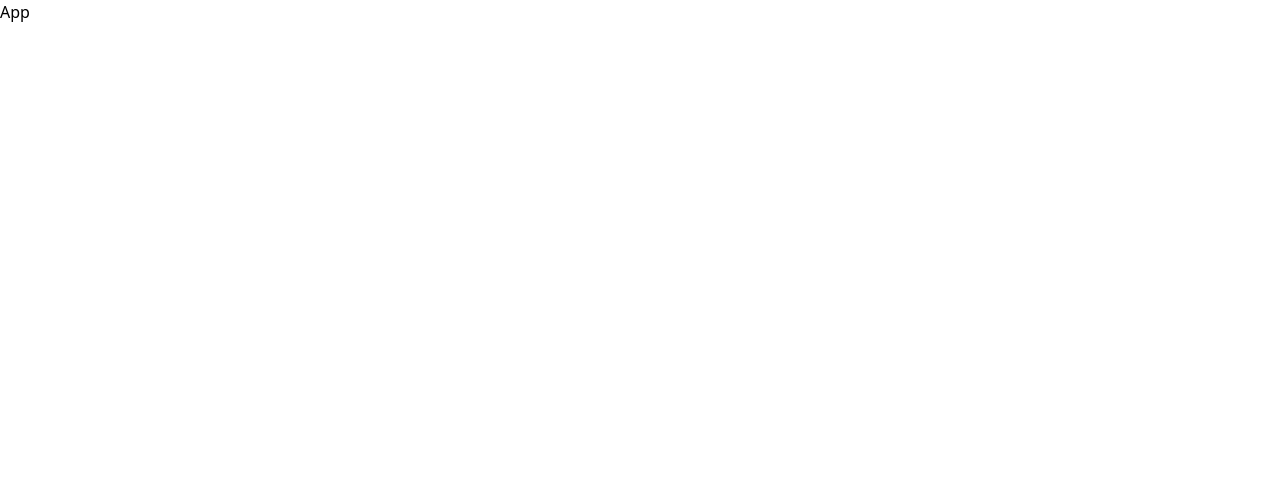
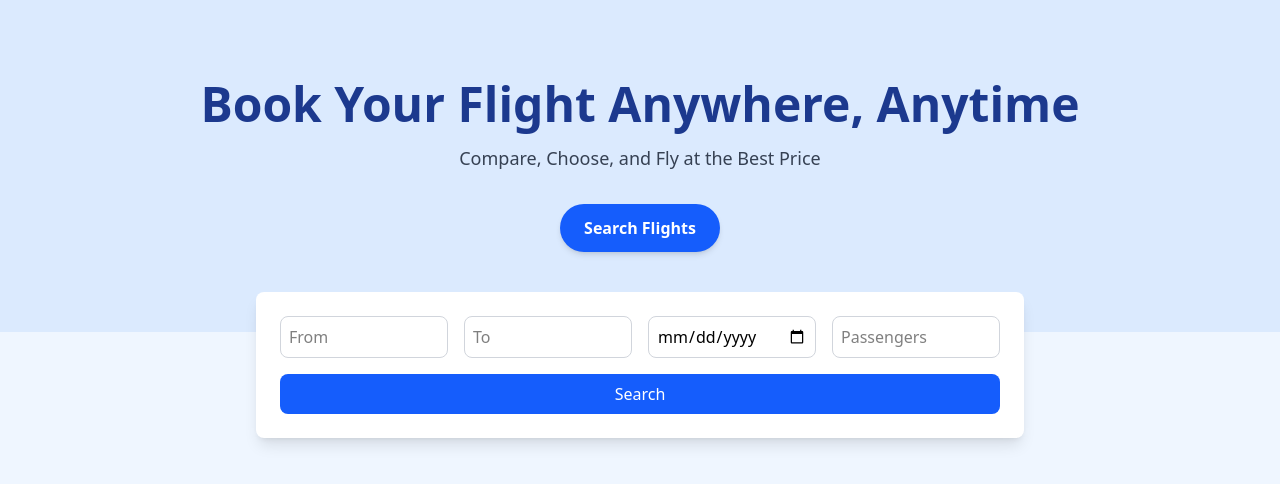
Before and after one commit to mr-aman-git/Flight-Booking-Homepage, a React (Vite) app: page / in a window 1280 px wide. Shown: the top 484 px of the page. Built offline with nearby package versions, Linux system fonts and the light colour scheme.

Commit message:
hero section add

```diff
--- a/src/App.jsx
+++ b/src/App.jsx
@@ -1,9 +1,13 @@
-import React from 'react'
+import Hero from "./components/Hero";
+import SearchBox from "./components/SearchBox";
 
-const App = () => {
+function App() {
   return (
-    <div>App</div>
-  )
+    <div className="bg-blue-50 min-h-screen">
+      <Hero />
+      <SearchBox />
+    </div>
+  );
 }
 
-export default App
+export default App;
--- a/src/components/Hero.jsx
+++ b/src/components/Hero.jsx
@@ -1,9 +1,26 @@
-import React from 'react'
+import { motion } from "framer-motion";
 
-const Hero = () => {
+export default function Hero() {
   return (
-    <div>Hero</div>
-  )
+    <motion.div
+      className="text-center py-20 bg-blue-100"
+      initial={{ opacity: 0, y: -40 }}
+      animate={{ opacity: 1, y: 0 }}
+      transition={{ duration: 0.6 }}
+    >
+      <h1 className="text-4xl md:text-5xl font-bold text-blue-900">
+        Book Your Flight Anywhere, Anytime
+      </h1>
+      <p className="text-lg mt-4 text-gray-700">
+        Compare, Choose, and Fly at the Best Price
+      </p>
+      <motion.button
+        whileHover={{ scale: 1.1 }}
+        whileTap={{ scale: 0.9 }}
+        className="mt-8 px-6 py-3 bg-blue-600 text-white rounded-full font-semibold shadow-md hover:bg-blue-700"
+      >
+        Search Flights
+      </motion.button>
+    </motion.div>
+  );
 }
-
-export default Hero
--- a/src/components/SearchBox.jsx
+++ b/src/components/SearchBox.jsx
@@ -1,9 +1,22 @@
-import React from 'react'
+import { motion } from "framer-motion";
 
-const SearchBox = () => {
+export default function SearchBox() {
   return (
-    <div>SearchBox</div>
-  )
+    <motion.div
+      className="bg-white shadow-lg rounded-lg p-6 max-w-3xl mx-auto -mt-10 z-10 relative"
+      initial={{ opacity: 0, y: 40 }}
+      animate={{ opacity: 1, y: 0 }}
+      transition={{ delay: 0.3, duration: 0.6 }}
+    >
+      <div className="grid grid-cols-1 md:grid-cols-4 gap-4">
+        <input type="text" placeholder="From" className="input" />
+        <input type="text" placeholder="To" className="input" />
+        <input type="date" className="input" />
+        <input type="number" min="1" placeholder="Passengers" className="input" />
+      </div>
+      <button className="mt-4 w-full bg-blue-600 text-white py-2 rounded-lg hover:bg-blue-700 transition-all">
+        Search
+      </button>
+    </motion.div>
+  );
 }
-
-export default SearchBox
--- a/src/index.css
+++ b/src/index.css
@@ -1 +1,4 @@
 @import "tailwindcss";
+.input {
+  @apply w-full p-2 border border-gray-300 rounded-lg focus:outline-none focus:ring-2 focus:ring-blue-500;
+}
```
